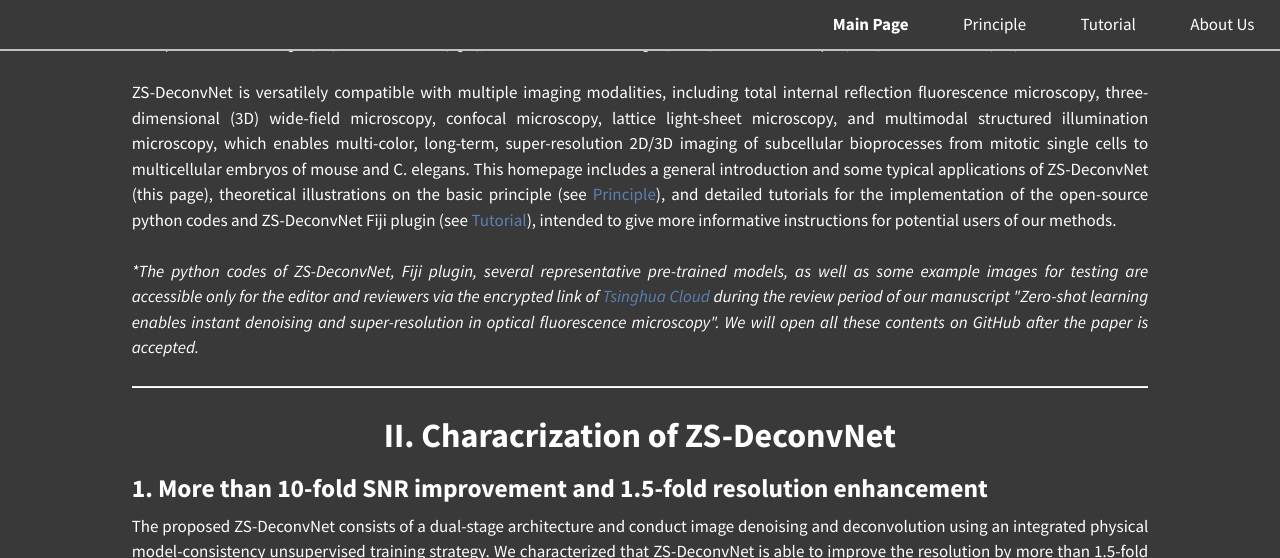
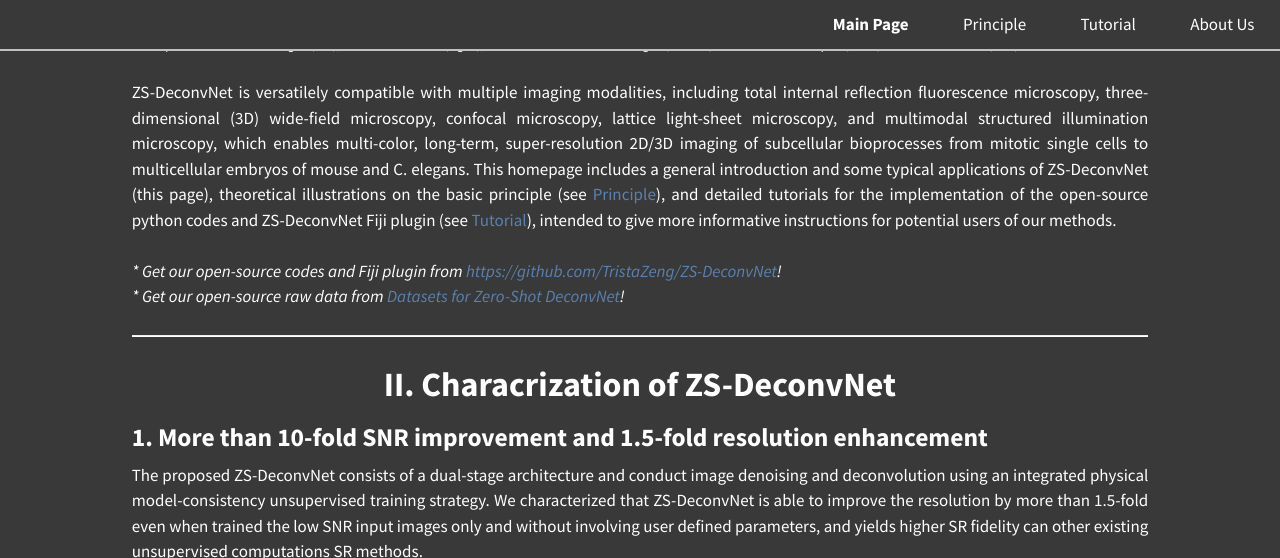
Before and after one commit to TristaZeng/ZS-DeconvNet-page, a Jekyll site: the page built from index.html, in a window 1280 px wide and 900 px high, scrolled down 776 px, cut to the strip 0-558 px from the top of the window. Built offline with Jekyll 4.4.1, drawn with Linux system fonts in a browser that asks for light colours; the list of posts is cut into pages by our own code.

Commit message:
change website and add zenodo link

```diff
--- a/index.html
+++ b/index.html
@@ -15,10 +15,11 @@
     <p style="font-style:italic;font-size: smaller;margin:0 20px">Representative raw images (left), conventional SIM (right), and ZS-DeconvNet-SIM images (middle) of clathrin coated pits (CCPs) and microtubules (MTs) in COS-7 cells.</p>
     <br>
 <p>ZS-DeconvNet is versatilely compatible with multiple imaging modalities, including total internal reflection fluorescence microscopy, three-dimensional (3D) wide-field microscopy, confocal microscopy, lattice light-sheet microscopy, and multimodal structured illumination microscopy, which enables multi-color, long-term, super-resolution 2D/3D imaging of subcellular bioprocesses from mitotic single cells to multicellular embryos of mouse and C. elegans.
-This homepage includes a general introduction and some typical applications of ZS-DeconvNet (this page), theoretical illustrations on the basic principle (see <a href='https://tristazeng.github.io/ZS-DeconvNet/Principle/'>Principle</a>), and detailed tutorials for the implementation of the open-source python codes and ZS-DeconvNet Fiji plugin (see <a href='https://tristazeng.github.io/ZS-DeconvNet/Tutorial/'>Tutorial</a>), intended to give more informative instructions for potential users of our methods.
+This homepage includes a general introduction and some typical applications of ZS-DeconvNet (this page), theoretical illustrations on the basic principle (see <a href='https://tristazeng.github.io/ZS-DeconvNet-page/Principle/'>Principle</a>), and detailed tutorials for the implementation of the open-source python codes and ZS-DeconvNet Fiji plugin (see <a href='https://tristazeng.github.io/ZS-DeconvNet-page/Tutorial/'>Tutorial</a>), intended to give more informative instructions for potential users of our methods.
 <br>
 <br>
-<i>*The python codes of ZS-DeconvNet, Fiji plugin, several representative pre-trained models, as well as some example images for testing are accessible only for the editor and reviewers via the encrypted link of <a href='https://cloud.tsinghua.edu.cn/d/e4c57c8380df405f8eef/'>Tsinghua Cloud</a> during the review period of our manuscript "Zero-shot learning enables instant denoising and super-resolution in optical fluorescence microscopy". We will open all these contents on GitHub after the paper is accepted.</i></p>
+<i>* Get our open-source codes and Fiji plugin from <a href='https://github.com/TristaZeng/ZS-DeconvNet'>https://github.com/TristaZeng/ZS-DeconvNet</a>!</i><br>
+<i>* Get our open-source raw data from <a href='https://zenodo.org/record/7261163#.ZD-ReXbP2Uk'>Datasets for Zero-Shot DeconvNet</a>!</i></p>
 
   <hr>
     <center><h1 style="color:white;">II. Characrization of ZS-DeconvNet </h1></center>
@@ -28,7 +29,7 @@
  <p style="font-style:italic;font-size: smaller;margin:0 20px">(Left) The representative SR images of Lyso and MTs reconstructed by RL deconvolution (second column), sparse deconvolution (third column) and ZS-DeconvNet (fourth column) with clear WF images displayed for reference are listed below. (Right) statistical comparisons of RL deconvolution, sparse deconvolution and ZS-DeconvNet in terms of PSNR, FRC resolution (n=100) and full width at half maximum (FWHM).</p>
 <br>
   <h2 style="color:white;">2. Compatible with diverse imaging modalities</h2>
-<p>The implementation of ZS-DeconvNet is not dependent on certain microscopy (see <a href='https://tristazeng.github.io/ZS-DeconvNet/Principle/'>basic principles</a> of ZS-DeconvNet) and can be widely compatible with multiple imaging modalities including total internal reflection fluorescence microscopy, 2D/3D wide-field microscopy, confocal microscopy, lattice light-sheet (LLS) microscopy, and multimodal structured illumination microscopy (SIM). Representative ZS-DeconvNet enhanced images acquired by WF microscopy (C. elegans embryo), confocal microscopy (early mouse embryo) , and LLS-SIM (F-actin in a HeLa cell and mitochondrial outer membrane in a 293T cell) are shown below.</p>
+<p>The implementation of ZS-DeconvNet is not dependent on certain microscopy (see <a href='https://tristazeng.github.io/ZS-DeconvNet-page/Principle/'>basic principles</a> of ZS-DeconvNet) and can be widely compatible with multiple imaging modalities including total internal reflection fluorescence microscopy, 2D/3D wide-field microscopy, confocal microscopy, lattice light-sheet (LLS) microscopy, and multimodal structured illumination microscopy (SIM). Representative ZS-DeconvNet enhanced images acquired by WF microscopy (C. elegans embryo), confocal microscopy (early mouse embryo) , and LLS-SIM (F-actin in a HeLa cell and mitochondrial outer membrane in a 293T cell) are shown below.</p>
     <center><img src="https://github.com/TristaZeng/ZS-DeconvNet-page/blob/page/images/MultiModality-v2.png?raw=true" width="1050" align="middle" /></center>
   </p>
 
@@ -111,7 +112,7 @@
 <p><i>Long-term volumetric SR imaging of a C. elegans embryo via 3D ZS-DeconvNet enhanced wide-filed microscopy for over 213 time points at 30 sec intervals with negligible photobleaching and phototoxicity. </i></p>
 
       <br><br><br><center>For more information:</center>
-    <div nowrap align="center"><a href='https://tristazeng.github.io/ZS-DeconvNet/Principle/'>Principle</a> | <a href='https://tristazeng.github.io/ZS-DeconvNet/Tutorial/'>Tutorial</a></div>
+    <div nowrap align="center"><a href='https://tristazeng.github.io/ZS-DeconvNet-page/Principle/'>Principle</a> | <a href='https://tristazeng.github.io/ZS-DeconvNet-page/Tutorial/'>Tutorial</a></div>
 
 <script src="{{ site.baseurl }}/css/BeerSlider.js"></script>
 <script>
```
Also changed, not shown: Tutorial.md (+4 -4 lines), README.md.
